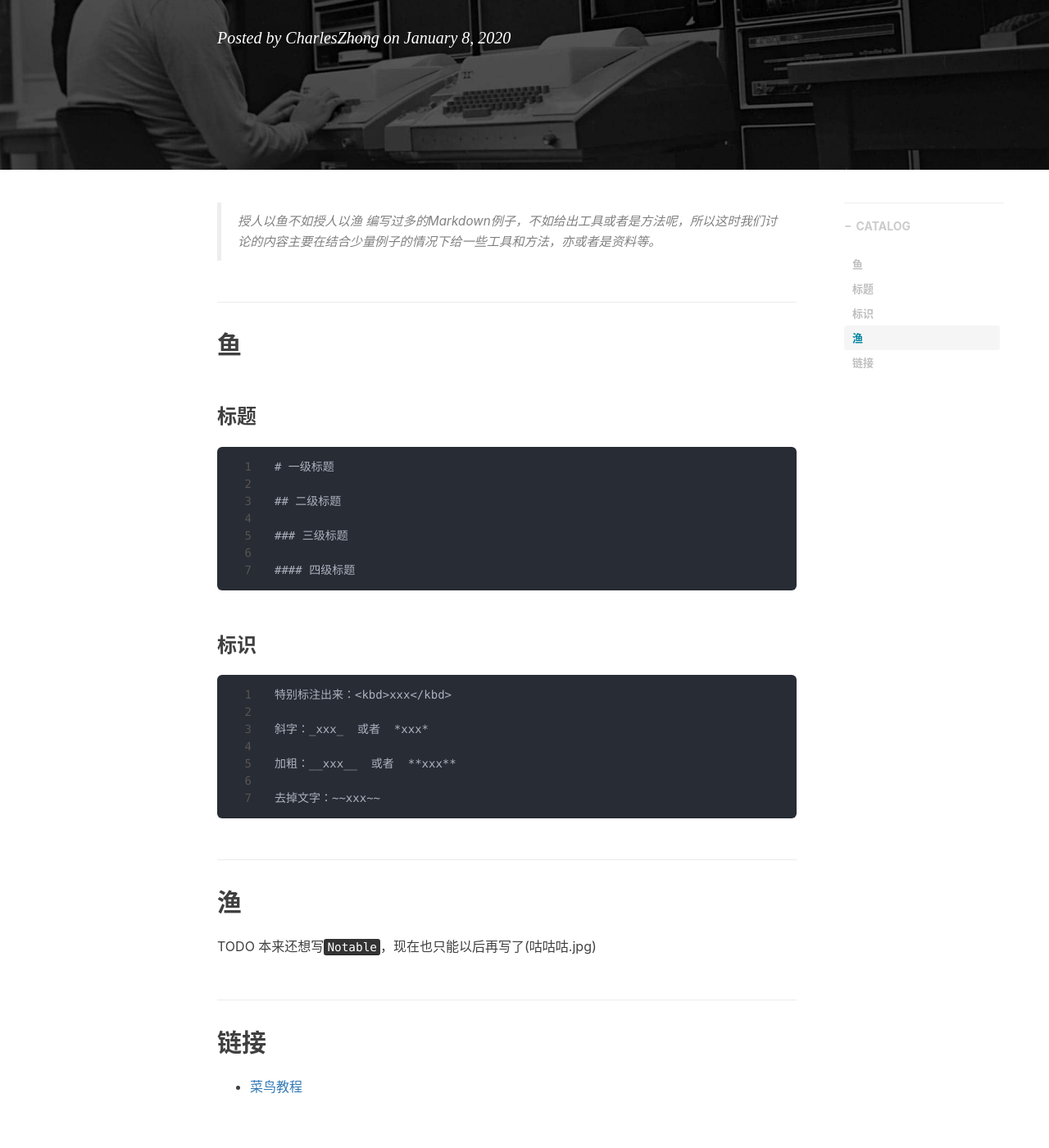
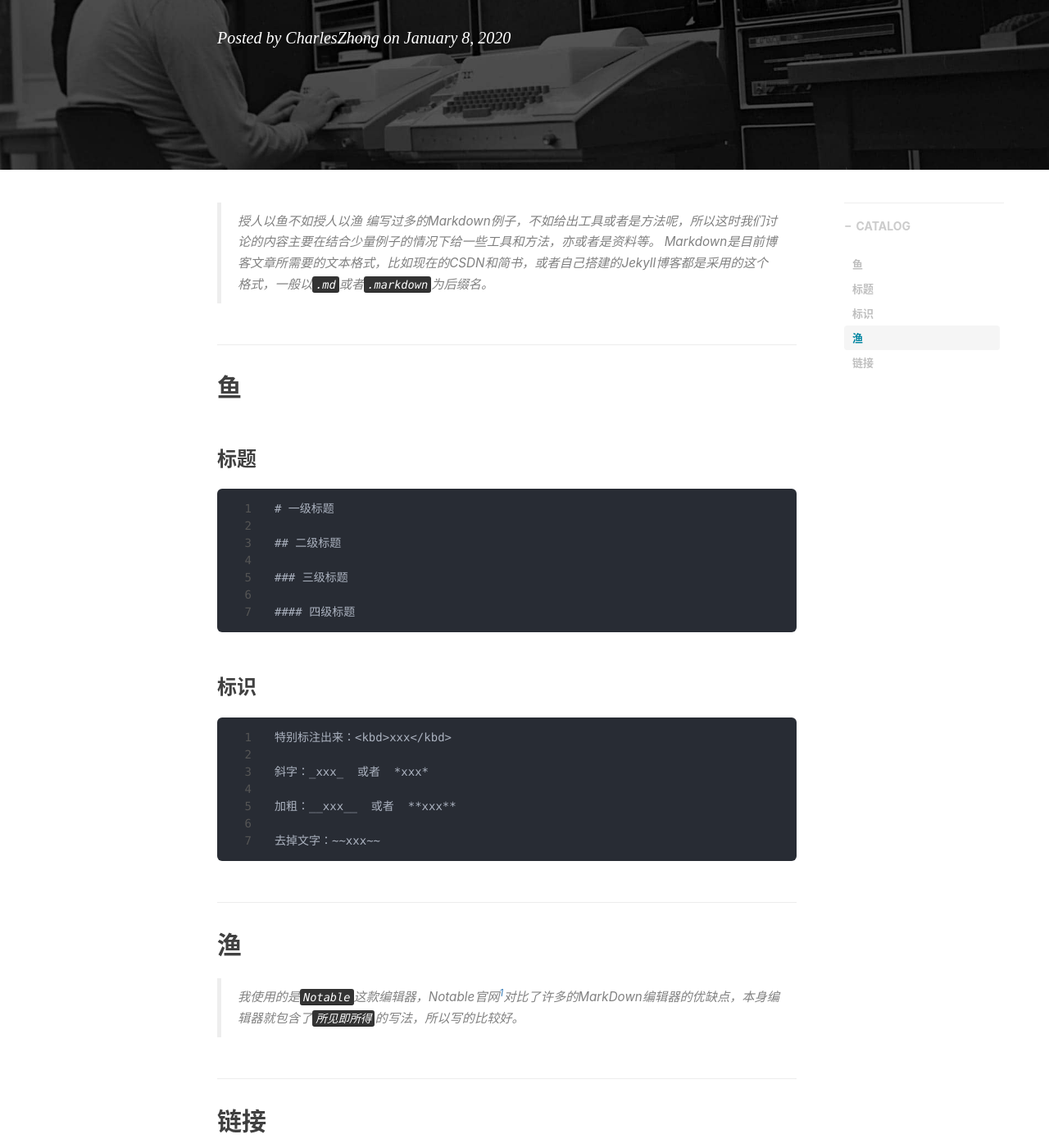
Before and after one commit to ZhongChunHao/xiaohao.github.io, a Jekyll site: the page built from _posts/2020-1-8-write_blog.md, in a window 1280 px wide and 1400 px high, scrolled down 316 px. Shown: the whole window at 82% size. Built offline with Jekyll 4.4.1, drawn with Linux system fonts in a browser that asks for light colours; nearby versions of some CDN libraries; comment, search, counter and statistics services are not loaded; some of the changed text lies outside the part shown.

Commit message:
Update 2020-1-8-write_blog.md
更新博客内容

```diff
--- a/_posts/2020-1-8-write_blog.md
+++ b/_posts/2020-1-8-write_blog.md
@@ -14,6 +14,7 @@ tags:
 ---
 > 授人以鱼不如授人以渔
 编写过多的Markdown例子，不如给出工具或者是方法呢，所以这时我们讨论的内容主要在结合少量例子的情况下给一些工具和方法，亦或者是资料等。
+Markdown是目前博客文章所需要的文本格式，比如现在的CSDN和简书，或者自己搭建的Jekyll博客都是采用的这个格式，一般以<kbd>.md</kbd>或者<kbd>.markdown</kbd>为后缀名。
 
 ## 鱼
 ### 标题
@@ -40,7 +41,9 @@ tags:
 ~~~
 
 ## 渔
-TODO 本来还想写<kbd>Notable</kbd>，现在也只能以后再写了(咕咕咕.jpg)
+>我使用的是<kbd>Notable</kbd>这款编辑器，Notable官网[^1]对比了许多的MarkDown编辑器的优缺点，本身编辑器就包含了<kbd>所见即所得</kbd>的写法，所以写的比较好。
 
 ## 链接
 - [菜鸟教程](https://www.runoob.com/markdown/md-tutorial.html)
+
+[^1]: https://github.com/notable/notable
```
